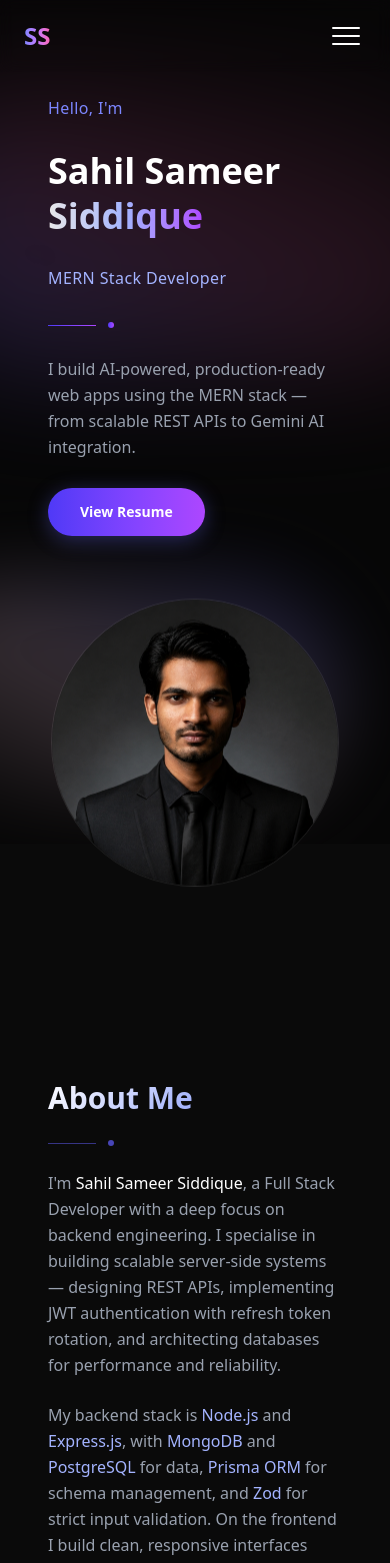
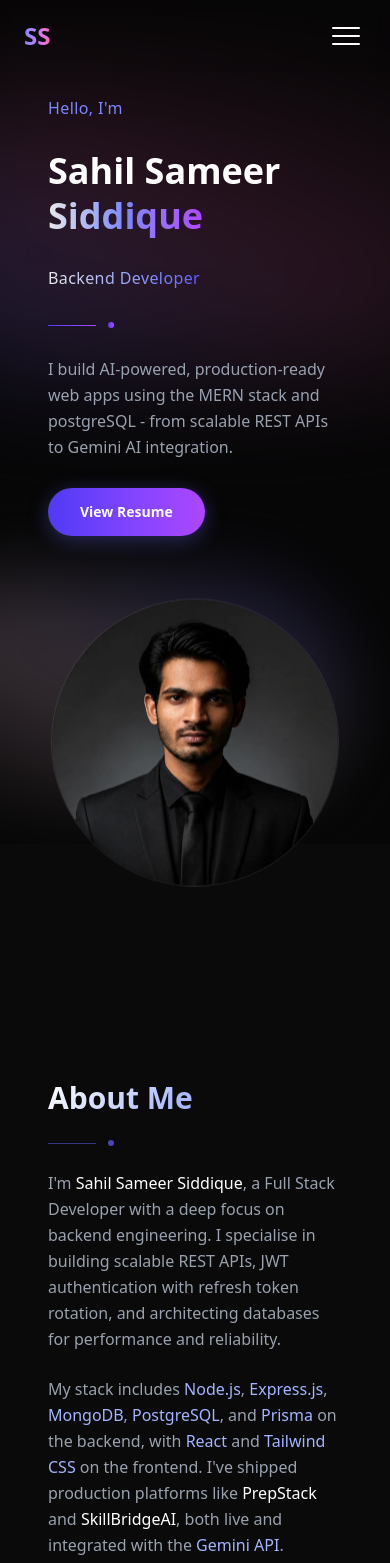
Before and after one commit to SahilSameer18/Portfolio, a React (Vite) app: page / in a window 390 px wide. Shown: the top 1563 px of the page. Built offline with nearby package versions, Linux system fonts and the light colour scheme.

Commit message:
improve colors and fix some text

```diff
--- a/src/sections/About.jsx
+++ b/src/sections/About.jsx
@@ -8,7 +8,6 @@ export default function About() {
       className="min-h-screen flex items-center pt-24 pb-10 scroll-mt-12"
     >
       <div className="max-w-7xl mx-auto px-6 md:px-12 grid md:grid-cols-2 gap-16 items-center w-full">
-
         {/* ── Left: Image ── */}
         <motion.div
           className="flex justify-center order-2 md:order-1"
@@ -27,7 +26,8 @@ export default function About() {
             <div
               className="absolute -inset-4 rounded-2xl -z-10"
               style={{
-                background: "radial-gradient(circle, rgba(99,102,241,0.12), transparent 70%)",
+                background:
+                  "radial-gradient(circle, rgba(99,102,241,0.12), transparent 70%)",
                 filter: "blur(20px)",
               }}
             />
@@ -68,7 +68,6 @@ export default function About() {
                 borderRadius: "0 0 8px 0",
               }}
             />
-
           </motion.div>
         </motion.div>
 
@@ -84,7 +83,8 @@ export default function About() {
           <h2
             className="text-4xl md:text-5xl font-bold"
             style={{
-              background: "linear-gradient(135deg, #ffffff 0%, #a5b4fc 50%, #818cf8 100%)",
+              background:
+                "linear-gradient(135deg, #ffffff 0%, #a5b4fc 50%, #818cf8 100%)",
               WebkitBackgroundClip: "text",
               WebkitTextFillColor: "transparent",
               backgroundClip: "text",
@@ -102,36 +102,29 @@ export default function About() {
           {/* Bio — backend focused */}
           <p className="text-gray-400 max-w-lg leading-relaxed">
             I'm{" "}
-            <span className="text-white font-medium">Sahil Sameer Siddique</span>
-            , a Full Stack Developer with a deep focus on backend engineering.
-            I specialise in building scalable server-side systems — designing
-            REST APIs, implementing JWT authentication with refresh token
-            rotation, and architecting databases for performance and reliability.
+            <span className="text-white font-medium">
+              Sahil Sameer Siddique
+            </span>
+            , a Full Stack Developer with a deep focus on backend engineering. I
+            specialise in building scalable REST APIs, JWT authentication with
+            refresh token rotation, and architecting databases for performance
+            and reliability.
           </p>
 
           <p className="text-gray-400 max-w-lg leading-relaxed">
-            My backend stack is{" "}
-            <span className="text-indigo-300">Node.js</span> and{" "}
-            <span className="text-indigo-300">Express.js</span>, with{" "}
-            <span className="text-indigo-300">MongoDB</span> and{" "}
-            <span className="text-indigo-300">PostgreSQL</span> for data,{" "}
-            <span className="text-indigo-300">Prisma ORM</span> for schema
-            management, and{" "}
-            <span className="text-indigo-300">Zod</span> for strict input
-            validation. On the frontend I build clean, responsive interfaces
-            with <span className="text-indigo-300">React</span> and{" "}
-            <span className="text-indigo-300">Tailwind CSS</span>.
+            My stack includes <span className="text-indigo-300">Node.js</span>,{" "}
+            <span className="text-indigo-300">Express.js</span>,{" "}
+            <span className="text-indigo-300">MongoDB</span>,{" "}
+            <span className="text-indigo-300">PostgreSQL</span>, and{" "}
+            <span className="text-indigo-300">Prisma</span> on the backend, with{" "}
+            <span className="text-indigo-300">React</span> and{" "}
+            <span className="text-indigo-300">Tailwind CSS</span> on the
+            frontend. I've shipped production platforms like{" "}
+            <span className="text-white font-medium">PrepStack</span> and{" "}
+            <span className="text-white font-medium">SkillBridgeAI</span>, both
+            live and integrated with the{" "}
+            <span className="text-indigo-300">Gemini API</span>.
           </p>
-
-          <p className="text-gray-400 max-w-lg leading-relaxed">
-            I've shipped full-stack, production-ready platforms like{" "}
-            <span className="text-white font-medium">PrepStack</span> and{" "}
-            <span className="text-white font-medium">SkillBridgeAI</span> —
-            both integrated with the{" "}
-            <span className="text-indigo-300">Gemini API</span> and deployed
-            live. I care about writing secure, clean, and maintainable code.
-          </p>
-
         </motion.div>
       </div>
     </section>
--- a/src/sections/Footer.jsx
+++ b/src/sections/Footer.jsx
@@ -38,7 +38,7 @@ export default function Footer() {
 
         <a
           href="#home"
-          className="text-lg font-extrabold select-none"
+          className="text-lg font-extrabold select-none hidden md:block"
           style={{
             background: "linear-gradient(135deg, #818cf8, #c084fc, #f472b6)",
             WebkitBackgroundClip: "text",
--- a/src/sections/Hero.jsx
+++ b/src/sections/Hero.jsx
@@ -1,9 +1,9 @@
 import { useEffect, useState } from "react";
 import { motion, AnimatePresence } from "framer-motion";
-import pic from "../assets/pic2.png";
+import pic from "../assets/pic2.webp";
 import resume from "../assets/sameer-resume.pdf";
 
-const titles = ["Full Stack Developer", "MERN Stack Developer", "Software Developer"];
+const titles = ["Full Stack Developer", "Backend Developer", "Software Developer"];
 
 const containerVariants = {
   hidden: {},
@@ -48,7 +48,7 @@ export default function Hero() {
           >
             Sahil Sameer
             <br />
-            <span className="bg-gradient-to-r from-white/90 via-indigo-300 to-purple-500 bg-clip-text text-transparent">
+            <span className="bg-gradient-to-r from-white/90 via-indigo-400 to-purple-500 bg-clip-text text-transparent">
               Siddique
             </span >
           </motion.h1>
@@ -58,7 +58,7 @@ export default function Hero() {
             <AnimatePresence mode="wait">
               <motion.p
                 key={titles[currentTitle]}
-                className="text-base md:text-lg font-medium tracking-wide text-indigo-300"
+                className="text-base md:text-lg font-medium tracking-wide bg-gradient-to-r from-white/90 via-indigo-500 to-purple-600 bg-clip-text text-transparent"
                 initial={{ opacity: 0, y: 6 }}
                 animate={{ opacity: 1, y: 0 }}
                 exit={{ opacity: 0, y: -6 }}
@@ -77,7 +77,7 @@ export default function Hero() {
 
           {/* Bio */}
           <motion.p variants={itemVariants} className="text-gray-400 max-w-md leading-relaxed">
-            I build AI-powered, production-ready web apps using the MERN stack —
+            I build AI-powered, production-ready web apps using the MERN stack and postgreSQL -
             from scalable REST APIs to Gemini AI integration.
           </motion.p>
 
--- a/src/sections/Skills.jsx
+++ b/src/sections/Skills.jsx
@@ -3,28 +3,29 @@ import * as TbIcons from "react-icons/tb";
 import { motion } from "framer-motion";
 
 const skillsData = [
-  { name: "JavaScript",  icon: "SiJavascript",    color: "#C9B832", category: "Language" },
+  { name: "JavaScript",  icon: "SiJavascript",    color: "#F7DF1E", category: "Language" },
   { name: "TypeScript",  icon: "SiTypescript",    color: "#3178C6", category: "Language" },
-  { name: "C++",         icon: "SiCplusplus",     color: "#5B9BD5", category: "Language" },
-  { name: "React.js",    icon: "SiReact",         color: "#4DB8D4", category: "Frontend" },
-  { name: "Tailwind CSS",icon: "SiTailwindcss",   color: "#0891A8", category: "Frontend" },
-  { name: "HTML",        icon: "SiHtml5",         color: "#B84020", category: "Frontend" },
-  { name: "CSS",         icon: "SiCss",           color: "#2965A8", category: "Frontend" },
-  { name: "Node.js",     icon: "SiNodedotjs",     color: "#27762A", category: "Backend"  },
-  { name: "Express.js",  icon: "SiExpress",       color: "#a5b4fc", category: "Backend"  },
-  { name: "REST APIs",   icon: "TbWorldWww",      color: "#a5b4fc", category: "Backend"  },
-  { name: "JWT",         icon: "SiJsonwebtokens", color: "#a5b4fc", category: "Backend"  },
-  { name: "Zod",         icon: "SiZod",           color: "#a5b4fc", category: "Backend"  },
-  { name: "MongoDB",     icon: "SiMongodb",       color: "#338A30", category: "Databases & ORM" },
-  { name: "PostgreSQL",  icon: "SiPostgresql",    color: "#5B9BD5", category: "Databases & ORM" },
-  { name: "Prisma",      icon: "SiPrisma",        color: "#a5b4fc", category: "Databases & ORM" },
+  { name: "C++",         icon: "SiCplusplus",     color: "#00599C", category: "Language" },
+  { name: "React.js",    icon: "SiReact",         color: "#61DAFB", category: "Frontend" },
+  { name: "Tailwind CSS",icon: "SiTailwindcss",   color: "#06B6D4", category: "Frontend" },
+  { name: "HTML",        icon: "SiHtml5",         color: "#E34F26", category: "Frontend" },
+  { name: "CSS",         icon: "SiCss",           color: "#1572B6", category: "Frontend" },
+  { name: "Node.js",     icon: "SiNodedotjs",     color: "#339933", category: "Backend"  },
+  { name: "Express.js",  icon: "SiExpress",       color: "#FFFFFF", category: "Backend"  },
+  { name: "REST APIs",   icon: "TbWorldWww",      color: "#38BDF8", category: "Backend"  },
+  { name: "JWT",         icon: "SiJsonwebtokens", color: "#D63AFF", category: "Backend"  },
+  { name: "Zod",         icon: "SiZod",           color: "#3068B7", category: "Backend"  },
+  { name: "MongoDB",     icon: "SiMongodb",       color: "#47A248", category: "Databases & ORM" },
+  { name: "PostgreSQL",  icon: "SiPostgresql",    color: "#4169E1", category: "Databases & ORM" },
+  { name: "Prisma",      icon: "SiPrisma",        color: "#2D3748", category: "Databases & ORM" },
   { name: "Redis",       icon: "SiRedis",         color: "#DC382D", category: "Databases & ORM" },
-  { name: "Git",         icon: "SiGit",           color: "#C04020", category: "Tools & DevOps"    },
-  { name: "GitHub",      icon: "SiGithub",        color: "#c4c4c4", category: "Tools & DevOps"    },
-  { name: "Postman",     icon: "SiPostman",       color: "#CC5520", category: "Tools & DevOps"    },
-  { name: "Vercel",      icon: "SiVercel",        color: "#c4c4c4", category: "Tools & DevOps"    },
-  { name: "Render",      icon: "SiRender",        color: "#a5b4fc", category: "Tools & DevOps"    },
-  { name: "Docker",      icon: "SiDocker",        color: "#2496ED", category: "Tools & DevOps"    },
+  // { name: "Neon", icon: "TbDatabase", color: "#00E599", category: "Databases & ORM" },
+  { name: "Git",         icon: "SiGit",           color: "#F05032", category: "Tools & DevOps"  },
+  { name: "GitHub",      icon: "SiGithub",        color: "#FFFFFF", category: "Tools & DevOps"  },
+  { name: "Postman",     icon: "SiPostman",       color: "#FF6C37", category: "Tools & DevOps"  },
+  { name: "Vercel",      icon: "SiVercel",        color: "#FFFFFF", category: "Tools & DevOps"  },
+  { name: "Render",      icon: "SiRender",        color: "#46E3B7", category: "Tools & DevOps"  },
+  { name: "Docker",      icon: "SiDocker",        color: "#2496ED", category: "Tools & DevOps"  },
 ];
 
 const categories = ["Language", "Frontend", "Backend", "Databases & ORM", "Tools & DevOps"];
--- a/vite.config.js
+++ b/vite.config.js
@@ -2,7 +2,17 @@ import { defineConfig } from "vite";
 import tailwindcss from "@tailwindcss/vite";
 import react from "@vitejs/plugin-react";
 
-// https://vite.dev/config/
 export default defineConfig({
   plugins: [react(), tailwindcss()],
+  build: {
+    rollupOptions: {
+      output: {
+        manualChunks: {
+          "vendor-react":  ["react", "react-dom"],
+          "vendor-icons":  ["react-icons"],
+          "vendor-motion": ["framer-motion"],
+        },
+      },
+    },
+  },
 });
```
Also changed, not shown: src/assets/pic2.png (deleted), src/assets/pic2.webp (added).
